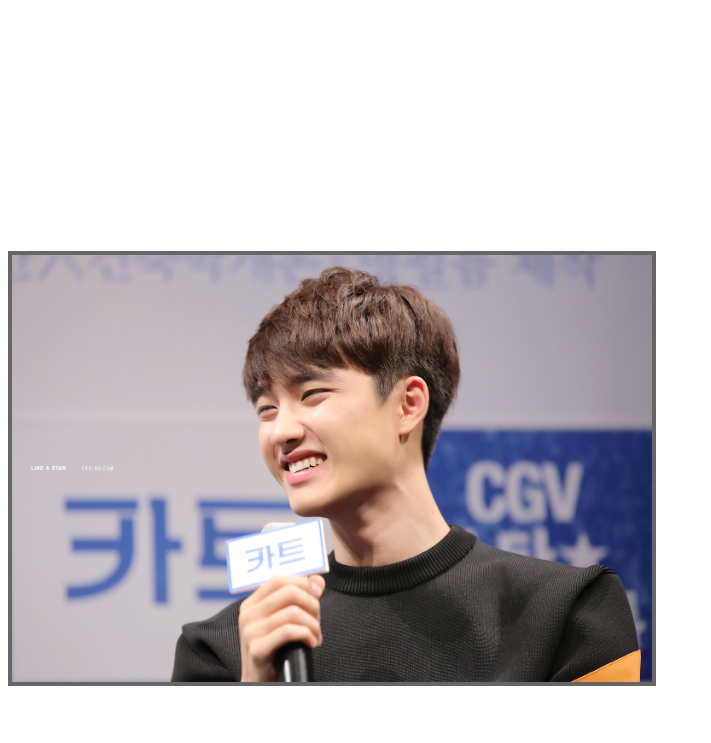
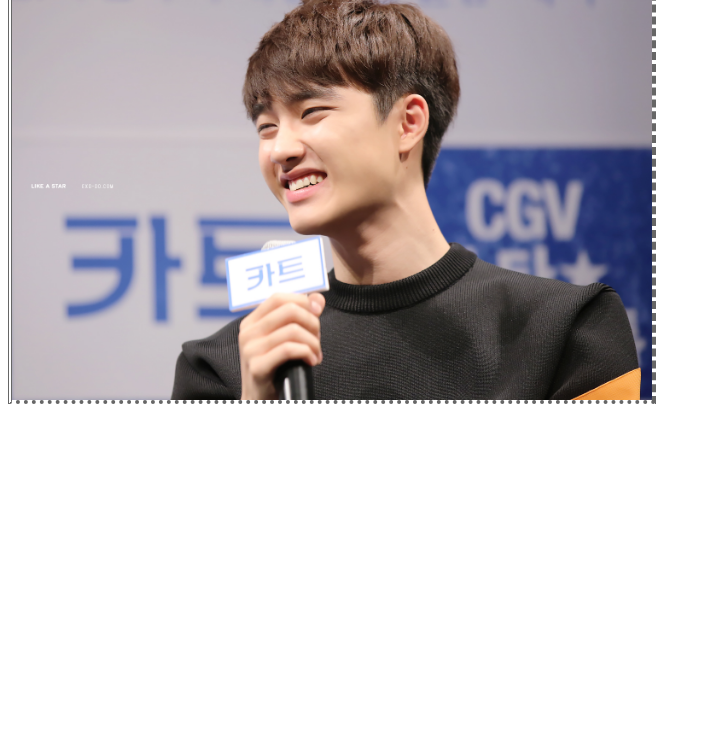
Before and after one commit to wjdgpwls618/wjdgpwls618.github.io, a plain HTML site: page index.html in a window 1280 px wide. Shown: the part 57-800 px from the top of the page, without its empty margins (0-711 px from the left). Drawn offline with Linux system fonts and the light colour scheme.

Commit message:
#2 사진의 테두리를 개성있게 수정

```diff
--- a/index.html
+++ b/index.html
@@ -5,18 +5,18 @@
     <title>정혜진의 홈페이지</title>
     <script src="./main.js"></script>
     <style>
-    	.greeting {
-    		font-size:30px;
-    		font-weight:bold;
-    		color:#ff3399;
-    		width:400px; height:300px;
-    		margin: auto;
+    	img {
+    		width:640px;
+    		border-top:4px solid #666666;
+    		border-right:4px dashed #666666;
+    		border-bottom:4px dotted #666666;
+    		border-left:4px double #666666;
     	}
 
     </style>
 </head>
 <body>
 <div class="greeting">Hello World!</div>
-<img src="./images/do.jpg" alt="경수야 사랑해" title="토켱슈" style="width:640px;border:4px solid #666666"/>
+<img src="./images/do.jpg" alt="경수야 사랑해" title="토켱슈"/>
 </body>
 </html>
```
